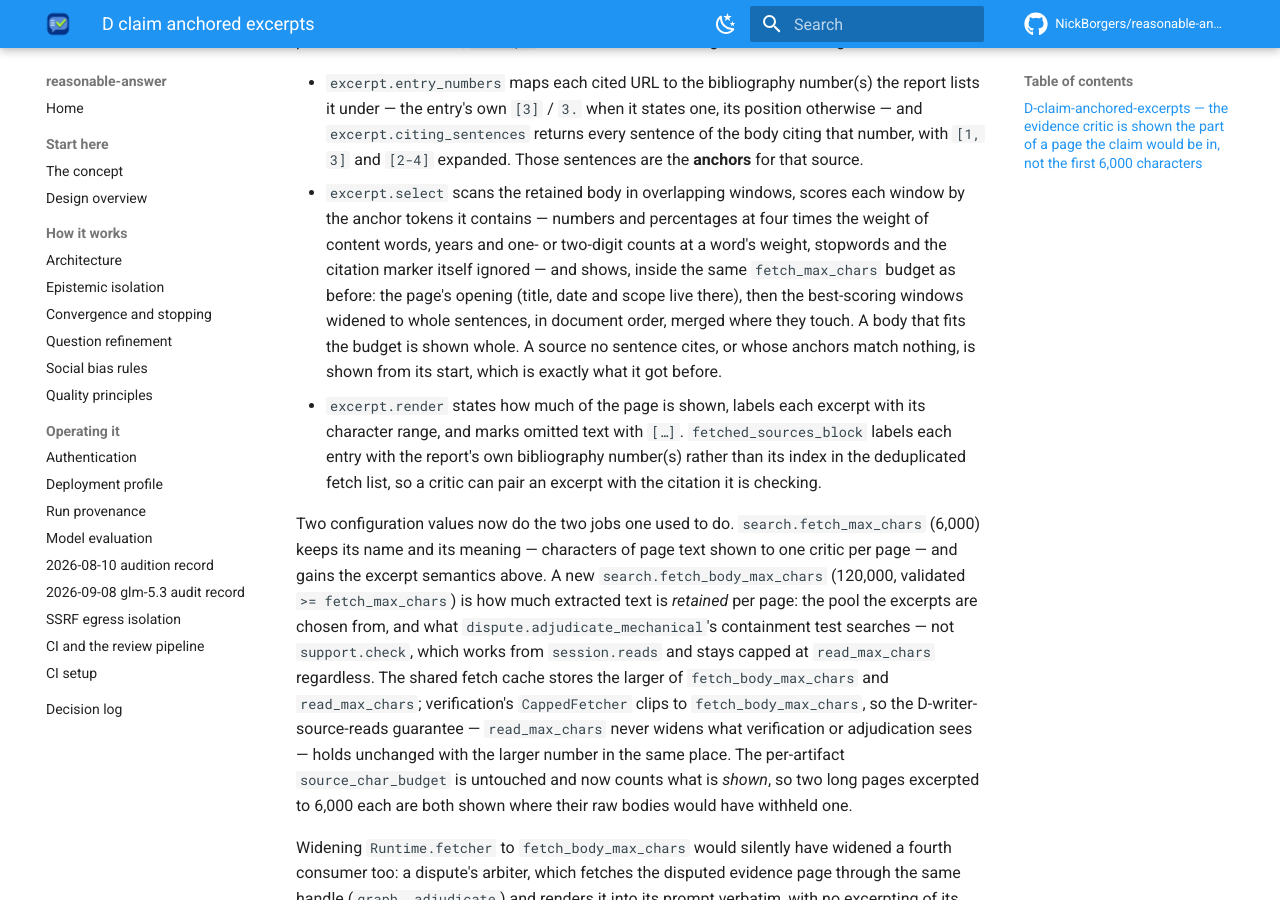
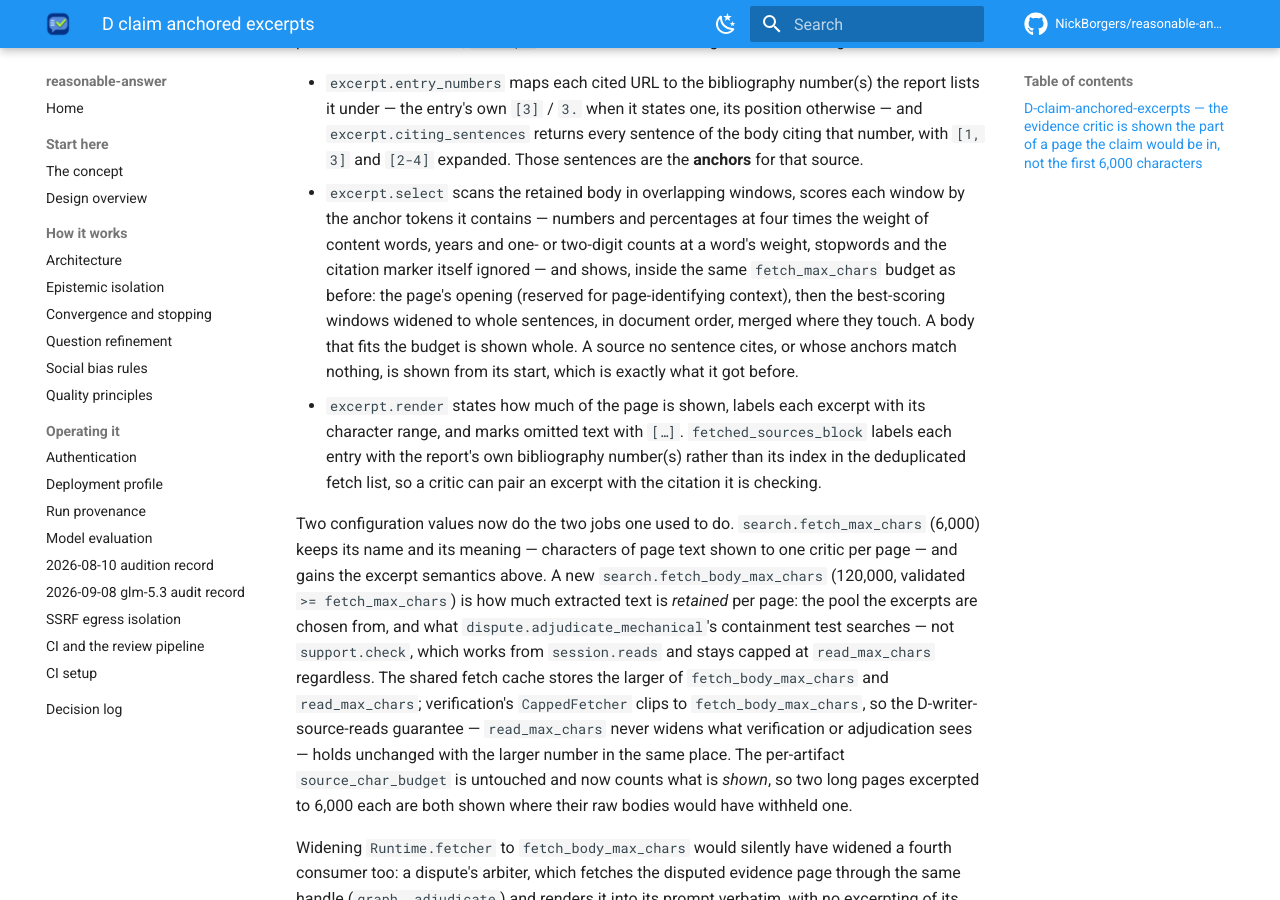
Before and after one commit to NickBorgers/reasonable-answer, an MkDocs documentation site: the page built from docs/decisions/D-claim-anchored-excerpts.md, in a window 1280 px wide and 900 px high, scrolled down 493 px. Built offline with MkDocs 1.6.1 and Material for MkDocs 9.7.7, drawn with Linux system fonts in a browser that asks for light colours; comment, search, counter and statistics services are not loaded.

Commit message:
fix: address reviewer findings (cycle 1, cold)
Addressed both blockers. The shipped roster and SearchConfig now describe fetch_body_max_chars as the verification/mechanical-adjudication boundary, matching the implementation and existing architecture docs. The excerpt decision now states the opening's design purpose without making an unsupported claim about page structure. All 1,752 offline tests and Ruff pass.

Addressed:
  - docs/docs-read-cap-drift-1
  - quality/qual-claim-unsupported-1

```diff
--- a/docs/decisions/D-claim-anchored-excerpts.md
+++ b/docs/decisions/D-claim-anchored-excerpts.md
@@ -18,8 +18,8 @@ not by position. A new module, `excerpt`, does deterministic string work and not
 * `excerpt.select` scans the retained body in overlapping windows, scores each window by the anchor
   tokens it contains — numbers and percentages at four times the weight of content words, years and
   one- or two-digit counts at a word's weight, stopwords and the citation marker itself ignored —
-  and shows, inside the same `fetch_max_chars` budget as before: the page's opening (title, date and
-  scope live there), then the best-scoring windows widened to whole sentences, in document order,
+  and shows, inside the same `fetch_max_chars` budget as before: the page's opening (reserved for
+  page-identifying context), then the best-scoring windows widened to whole sentences, in document order,
   merged where they touch. A body that fits the budget is shown whole. A source no sentence cites, or
   whose anchors match nothing, is shown from its start, which is exactly what it got before.
 * `excerpt.render` states how much of the page is shown, labels each excerpt with its character
```
Also changed, not shown: 2 other files.
